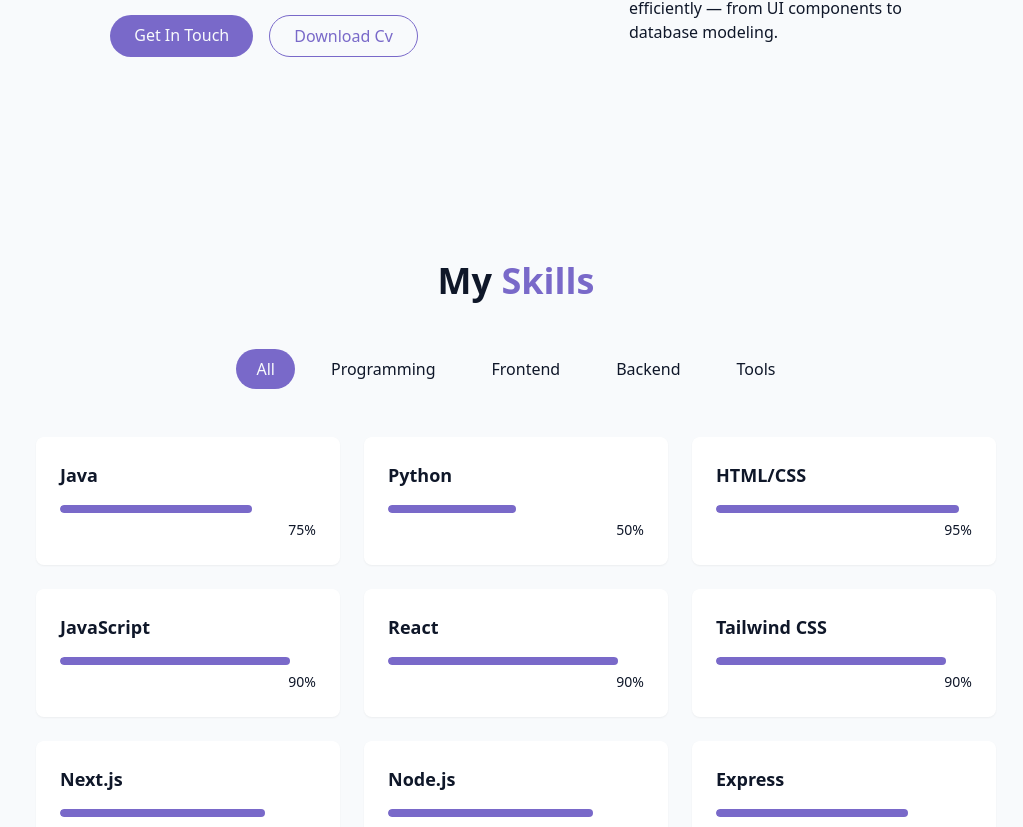
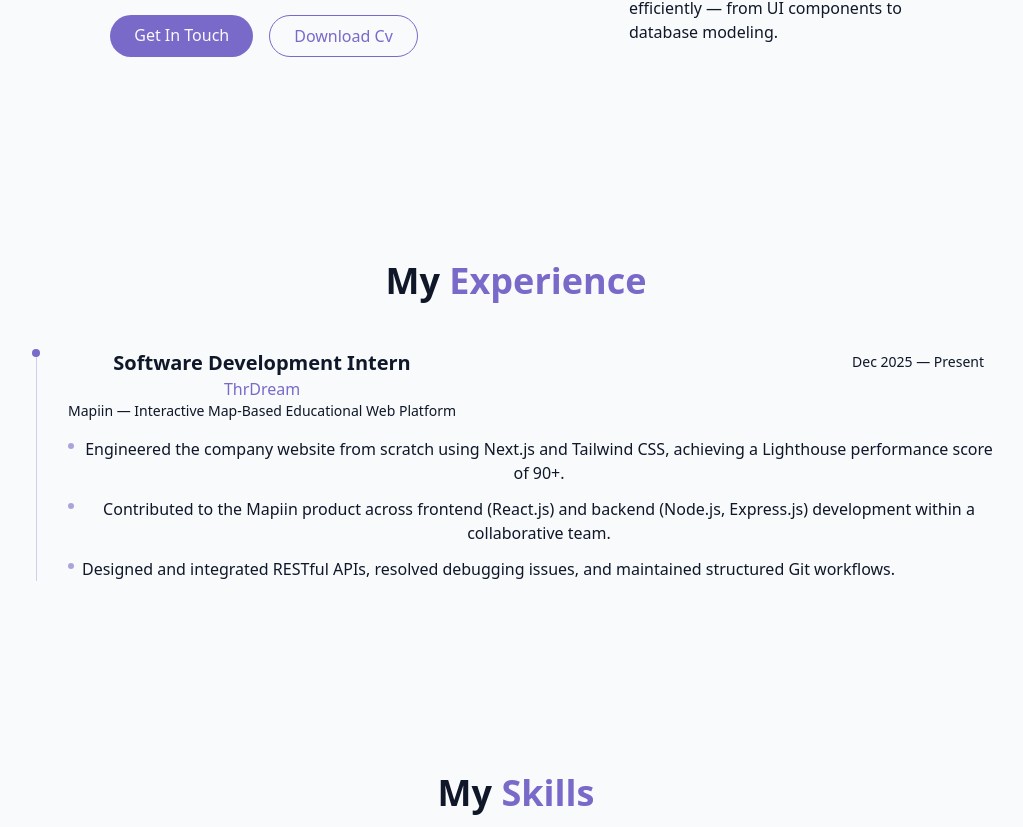
Before and after one commit to Vardaan2409/Portfolio, a React (Vite) app: page / in a window 1280 px wide. Shown: the part 1413-2240 px from the top of the page, without its empty margins (124-1147 px from the left). Built offline with nearby package versions, Linux system fonts and the light colour scheme.

Commit message:
Experience_Added

```diff
--- /dev/null
+++ b/src/components/ExperienceSection.jsx
@@ -0,0 +1,63 @@
+import React from "react";
+import utils from "../lib/utils";
+
+const experiences = [
+  {
+    title: "Software Development Intern",
+    company: "ThrDream",
+    product: "Mapiin — Interactive Map-Based Educational Web Platform",
+    period: "Dec 2025 — Present",
+    description: [
+      "Engineered the company website from scratch using Next.js and Tailwind CSS, achieving a Lighthouse performance score of 90+.",
+      "Contributed to the Mapiin product across frontend (React.js) and backend (Node.js, Express.js) development within a collaborative team.",
+      "Designed and integrated RESTful APIs, resolved debugging issues, and maintained structured Git workflows."
+    ]
+  }
+];
+
+const ExperienceSection = () => {
+  return (
+    <section id="experience" className="py-24 px-4 relative">
+      <div className="container mx-auto max-w-5xl">
+        <h2 className="text-3xl md:text-4xl font-bold mb-12 text-center">
+          My <span className="text-primary">Experience</span>
+        </h2>
+
+        <div className="space-y-12">
+          {experiences.map((exp, index) => (
+            <div
+              key={index}
+              className="relative pl-8 before:absolute before:left-0 before:top-0 before:bottom-0 before:w-px before:bg-primary/30"
+            >
+              <div className="absolute left-0 top-0 w-2 h-2 rounded-full bg-primary -translate-x-1/2" />
+
+              <div className="flex flex-col md:flex-row md:justify-between md:items-start mb-4">
+                <div>
+                  <h3 className="text-xl font-bold text-foreground">{exp.title}</h3>
+                  <p className="text-primary font-medium">{exp.company}</p>
+                  <p className="text-muted-foreground text-sm">{exp.product}</p>
+                </div>
+                <div className="mt-1 md:mt-0">
+                  <span className="px-3 py-1 rounded-full bg-secondary text-secondary-foreground text-sm font-medium">
+                    {exp.period}
+                  </span>
+                </div>
+              </div>
+
+              <ul className="space-y-3">
+                {exp.description.map((bullet, idx) => (
+                  <li key={idx} className="flex items-start text-muted-foreground">
+                    <span className="mr-2 mt-1.5 w-1.5 h-1.5 rounded-full bg-primary/60 flex-shrink-0" />
+                    <span>{bullet}</span>
+                  </li>
+                ))}
+              </ul>
+            </div>
+          ))}
+        </div>
+      </div>
+    </section>
+  );
+};
+
+export default ExperienceSection;
--- a/src/components/Navbar.jsx
+++ b/src/components/Navbar.jsx
@@ -5,6 +5,7 @@
 const navItems = [
     { name: "Home", href: "#hero" },
     { name: "About", href: "#about" },
+    { name: "Experience", href: "#experience" },
     { name: "Skills", href: "#skills" },
     { name: "Projects", href: "#projects" },
     { name: "Contact", href: "#contact" },
@@ -60,7 +61,7 @@
                     className='md:hidden mr-5 p-2 text-foreground z-50'
                     aria-label={isMenuOpen ? "Close Menu" : "Open Menu"}
                 >
-                    {isMenuOpen ? <X size={24} /> : <Menu size={24}/>}</button>
+                    {isMenuOpen ? <X size={24} /> : <Menu size={24} />}</button>
 
                 <div
                     className={utils(
@@ -75,7 +76,7 @@
                                 key={key}
                                 href={item.href}
                                 className='text-foreground/80 hover:text-primary transition-colors duration-300'
-                                onClick={()=> setIsMenuOpen(false)}
+                                onClick={() => setIsMenuOpen(false)}
                             >
                                 {item.name}
                             </a>
--- a/src/pages/Home.jsx
+++ b/src/pages/Home.jsx
@@ -4,6 +4,7 @@
 import Navbar from "../components/Navbar";
 import HeroSection from "../components/HeroSection";
 import AboutSection from "../components/AboutSection";
+import ExperienceSection from "../components/ExperienceSection";
 import SkillsSection from "../components/SkillsSection";
 import ProjectsSection from "../components/ProjectsSection";
 import ContactSection from "../components/ContactSection";
@@ -24,6 +25,7 @@
         {/* Main Content */}
         <HeroSection />
         <AboutSection />
+        <ExperienceSection />
         <SkillsSection />
         <ProjectsSection />
         <ContactSection />
```
